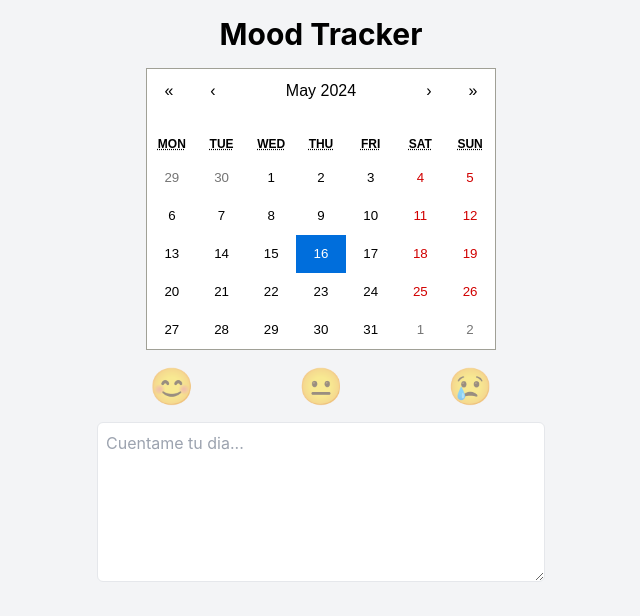
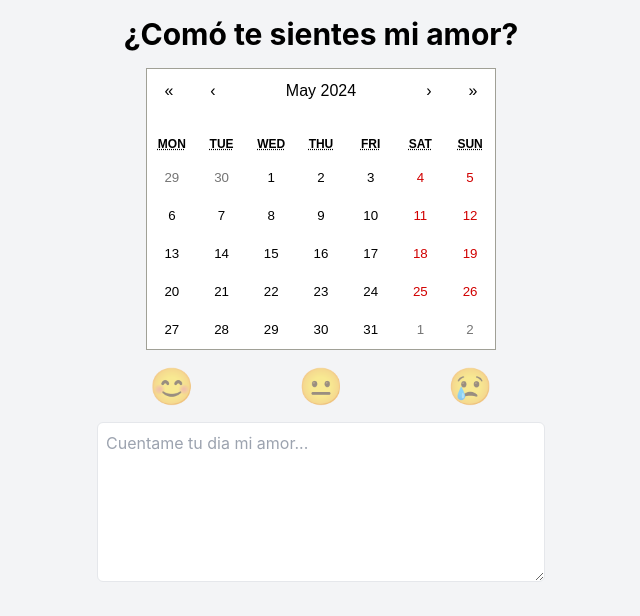
Before and after one commit to UnitingSummer5/MoodTracker, a React (Create React App) app: page / in a window 1280 px wide. Shown: the top 616 px of the page, without its empty margins (319-959 px from the left). Built offline with nearby package versions, Linux system fonts and the light colour scheme.

Commit message:
First Deploy

```diff
--- a/src/App.tsx
+++ b/src/App.tsx
@@ -7,7 +7,6 @@ interface MoodData {
     dailyLog: string;
   }
 }
-
 
 function App() {
   const [selectedDate, setSelectedDate] = useState<Date | null>(new Date());
@@ -60,7 +59,7 @@ function App() {
 
   return (
     <div className='min-h-screen bg-gray-100 p-4 flex flex-col items-center'>
-      <h1 className='text-3xl font-bold text-center mb-4'>Mood Tracker</h1>
+      <h1 className='text-3xl font-bold text-center mb-4'>¿Comó te sientes mi amor?</h1>
       <div className='w-full max-w-md'>
         <CalendarComponent selectedDate={selectedDate} onDateChange={handleDateChange} moodData={moodData} />
         <MoodSelector selectedMood={mood} onMoodChange={handleMoodChange} />
--- a/src/components/CalendarComponent/styles.css
+++ b/src/components/CalendarComponent/styles.css
@@ -1,11 +1,23 @@
 .react-calendar .happyTile {
-    @apply bg-green-200
+    @apply bg-green-200 !important;
 }
 
 .react-calendar .neutralTile {
-    @apply bg-gray-200
+    @apply bg-gray-200 !important;
 }
 
 .react-calendar .sadTile {
-    @apply bg-blue-200
+    @apply bg-blue-200 !important;
 }
+
+.react-calendar__tile--active {
+    background-color: inherit;
+    border: 2px solid black;
+    color: inherit;
+}
+
+.react-calendar__tile--active:enabled:hover,
+.react-calendar__tile--active:enabled:focus {
+    background-color: inherit;
+    border: 2px solid black;
+}
--- a/src/components/DailyLogForm/DailyLogForm.tsx
+++ b/src/components/DailyLogForm/DailyLogForm.tsx
@@ -7,7 +7,7 @@ const DailyLogForm: React.FC<IDailyLogForm> = ({ dailyLog, onLogChange }) => {
                 className="flex w-full h-40 p-2 border rounded-md"
                 value={dailyLog}
                 onChange={(e) => onLogChange(e.target.value)}
-                placeholder="Cuentame tu dia..."
+                placeholder="Cuentame tu dia mi amor..."
             />
         </div>
     );
--- a/src/components/MoodSelector/MoodSelector.tsx
+++ b/src/components/MoodSelector/MoodSelector.tsx
@@ -12,7 +12,9 @@ const MoodSelector: React.FC<IMoodSelector> = ({ selectedMood, onMoodChange }) =
             {moods.map((mood) => (
                 <button
                     key={mood.label}
-                    className={`text-4xl ${selectedMood === mood.label ? 'scale-150' : 'scale-100 opacity-50'}`}
+                    className={`text-4xl transition-transform duration-300 ease-in-out ${
+                        selectedMood === mood.label ? 'scale-150 opacity-100' : 'scale-100 opacity-50'
+                    }`}
                     onClick={() => onMoodChange(mood.label)}
                 >
                     {mood.icon}
```
